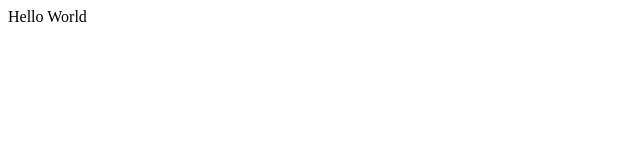
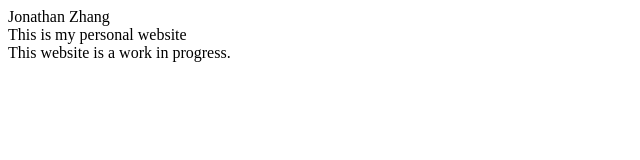
Before and after one commit to jonzhang2/jonzhang2.github.io, a plain HTML site: page index.html in a window 1280 px wide. Shown: the whole page, without its empty margins (0-640 px from the left). Drawn offline with Linux system fonts and the light colour scheme.

Commit message:
Update index.html

```diff
--- a/index.html
+++ b/index.html
@@ -1,6 +1,13 @@
 <!DOCTYPE html>
 <html>
-<body>
-Hello World
-</body>
+    <head>
+        <title>Jonathan Zhang</title>
+    </head>
+    <body>
+        Jonathan Zhang
+        <br>
+        This is my personal website
+        <br>
+        This website is a work in progress.
+    </body>
 </html>
```
